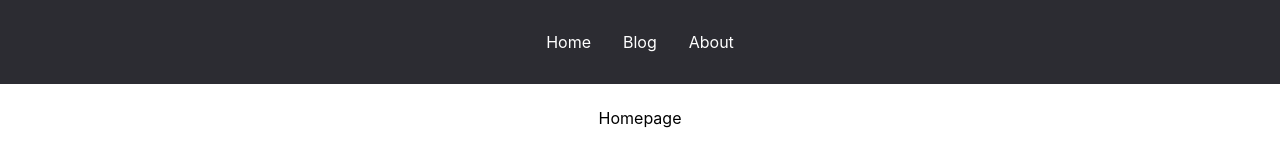
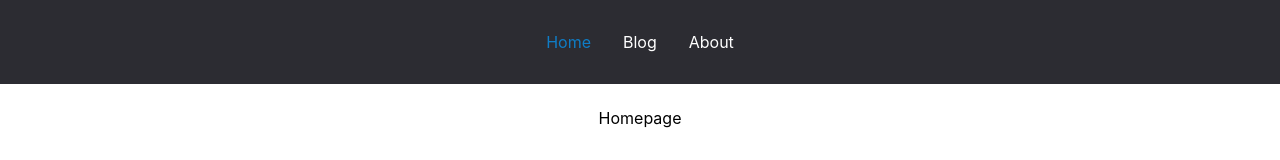
Before and after one commit to Bakytbekuly/Router-, a React (Create React App) app: page / in a window 1280 px wide. Shown: the top 160 px of the page. Built offline with nearby package versions, Linux system fonts and the light colour scheme.

Commit message:
NavLink and castom className part1

```diff
--- a/src/App.css
+++ b/src/App.css
@@ -63,7 +63,7 @@
   text-decoration: underline;
 }
 
-.active {
+.active-link {
   color: var(--color-active);
   cursor: default;
 }
--- a/src/App.js
+++ b/src/App.js
@@ -26,4 +26,5 @@
   );
 }
 
+
 export default App;
--- a/src/components/Layout.jsx
+++ b/src/components/Layout.jsx
@@ -1,12 +1,15 @@
-import { Link, Outlet } from 'react-router-dom'
+import { NavLink, Outlet } from 'react-router-dom'
+
+const setActive = ({ isActive }) => isActive ? "active-link" : "";
+
 
 export const Layout = () => {
     return (
         <div>
             <header>
-                <Link to="/">Home</Link>
-                <Link to="/posts">Blog</Link>
-                <Link to="/about">About</Link>
+                <NavLink to="/" className={setActive}>Home</NavLink>
+                <NavLink to="/posts" className={setActive}>Blog</NavLink>
+                <NavLink to="/about" className={setActive}>About</NavLink>
 
             </header>
             <main className="container">
```
